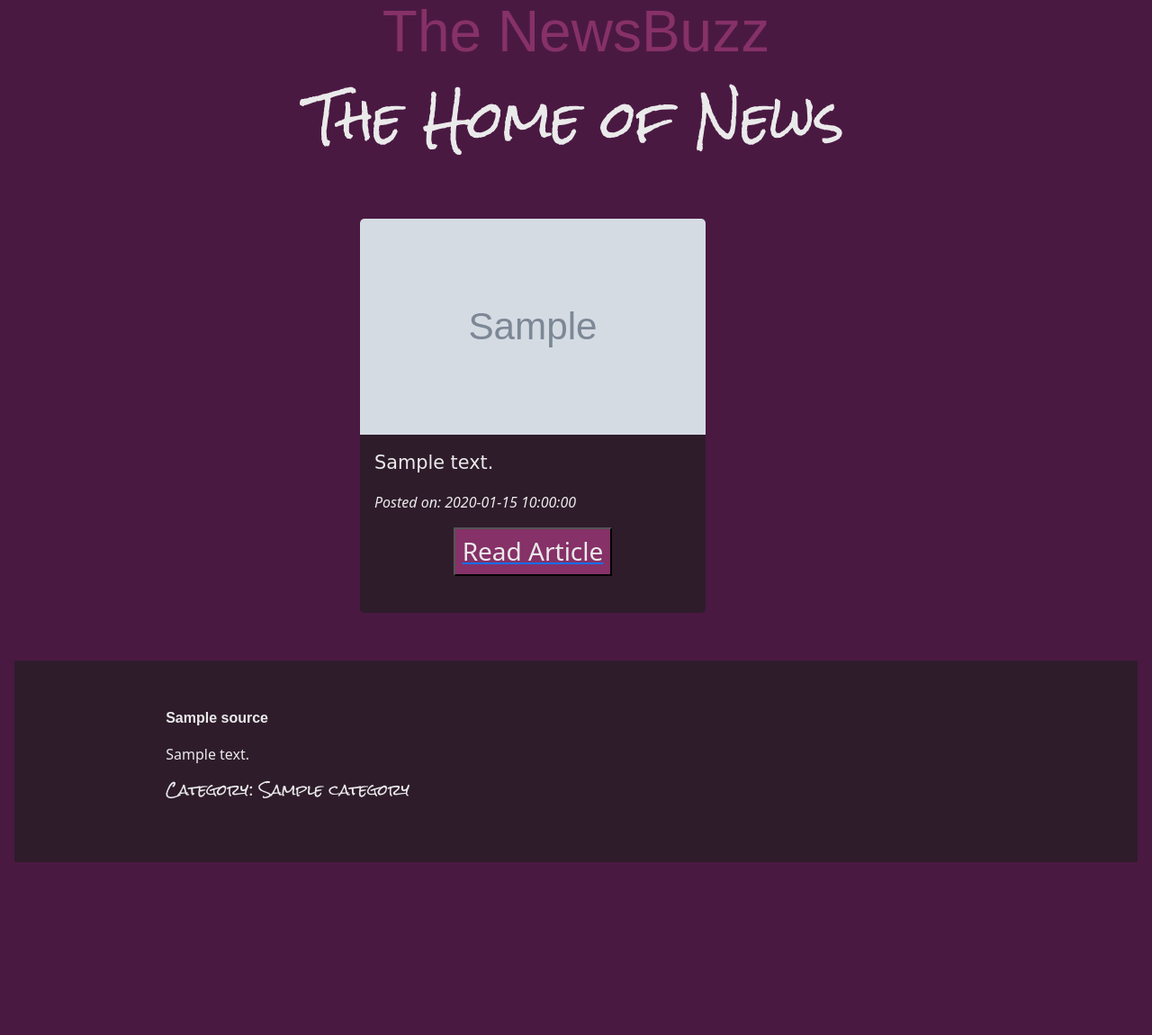
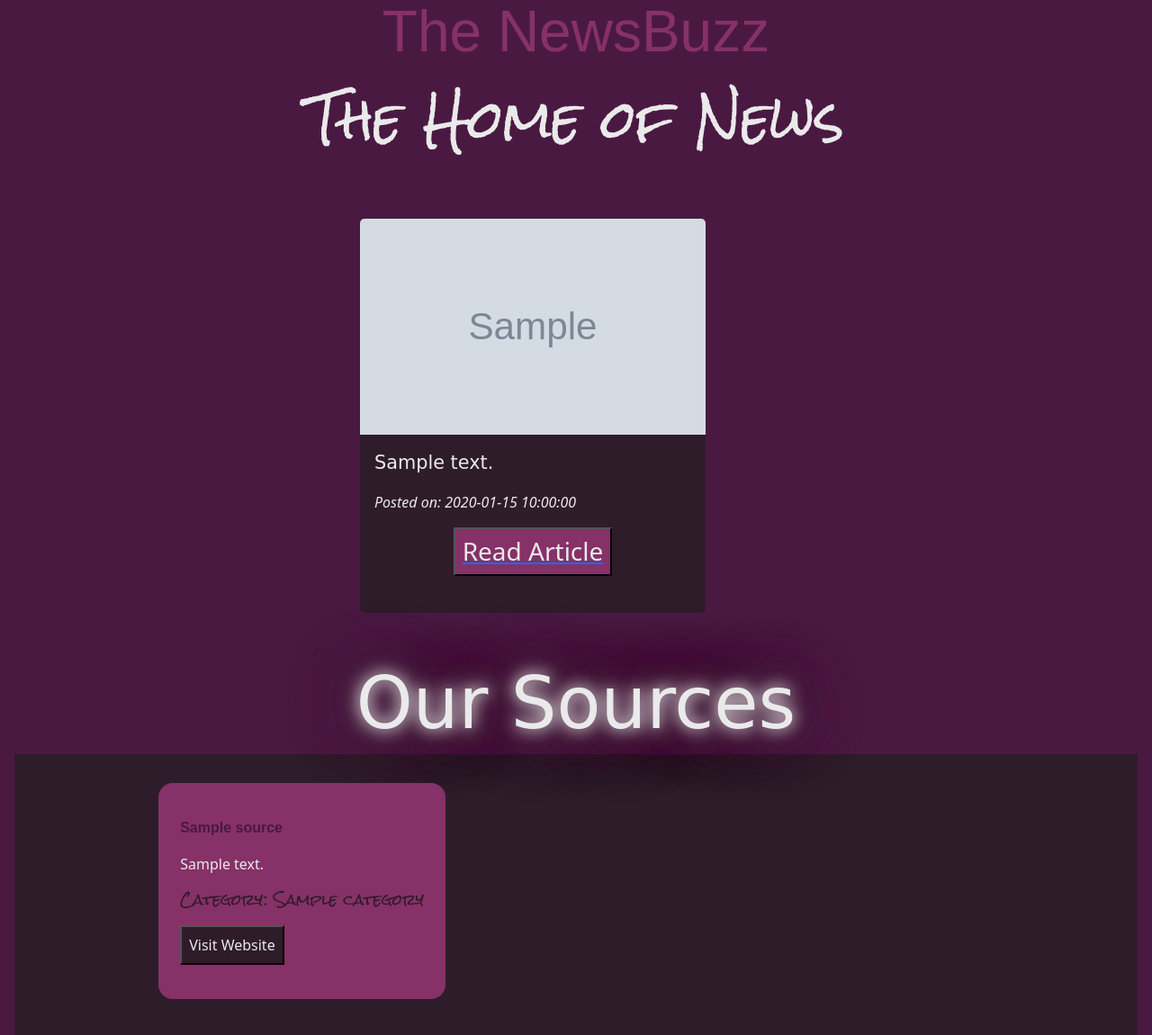
Before and after one commit to simelpaul/News-app, a Flask app: template app/templates/index.html in a window 1280 px wide. Shown: the part 19-1169 px from the top of the page at 90% size. Before the commit the page ends 977 px from the top, so only its background shows below. Run offline with Flask 2, Linux system fonts and the light colour scheme; the template is opened without the code that fills it: most values are stand-ins (such as "Sample title", 1, 10 or a date in 2020); grey boxes marked "Sample" are stand-in pictures; some libraries are stand-ins or nearby versions; some web fonts are replaced.

Commit message:
add styling and button for source website

```diff
--- a/app/static/style.css
+++ b/app/static/style.css
@@ -8,7 +8,6 @@
   height: 100%;
   padding: 1rem;
 }
-
 
 .hero-text {
   color: #eaeaea;
@@ -98,18 +97,48 @@
   justify-content: center;
   align-items: center;
   margin: auto;
-  height: 20vh;
+  height: 30vh;
+  background-color: #863168;
+  padding: 1.5rem;
+  border-radius: 1rem;
+  margin-bottom: 0.5rem;
 }
+.header {
+  text-align: center;
+  color: #eaeaea;
+  animation: header 1s ease-in-out infinite alternate;
+  font-size: 5rem;
+  font-family: cursive;
+}
+.source-btn{
+  background-color: #2e1c2b;
+  color: #eaeaea;
+  padding: 0.5rem;
+
+}
+
 .source-name {
   font-size: 1rem;
   font-weight: 700;
   font-family: "Aclonica", sans-serif;
+  color: #4a1942;
+}
+.source-description {
   color: #eaeaea;
 }
-.source-description{
-  color: #eaeaea;
-}
-.category{
-  color: #eaeaea;
+.category {
+  color: #2e1c2b;
   font-family: "Rock Salt", cursive;
 }
+
+@keyframes header {
+  from {
+    text-shadow: 0 0 10px #fff, 0 0 20px #fff, 0 0 30px #863168,
+      0 0 40px #863168, 0 0 50px #863168, 0 0 60px #863168, 0 0 70px #863168;
+  }
+
+  to {
+    text-shadow: 0 0 20px #fff, 0 0 30px #2e1c2b, 0 0 40px #2e1c2b,
+      0 0 50px #2e1c2b, 0 0 60px #2e1c2b, 0 0 70px #2e1c2b, 0 0 80px #2e1c2b;
+  }
+}
--- a/app/templates/index.html
+++ b/app/templates/index.html
@@ -42,7 +42,9 @@
   </div>
 
   <section>
+    <h1 class="header">Our Sources</h1>
     <ul class="sources">
+
       {%for source in sources%}
       <div class="source-item">
         <li>
@@ -55,6 +57,9 @@
           <div>
             <p class="category">Category: {{source.category}}</p>
           </div>
+          <div>
+            <a href="{{source.url}}"><button class="source-btn">Visit Website</button></a>
+          </div>
         </li>
       </div>
 
```
